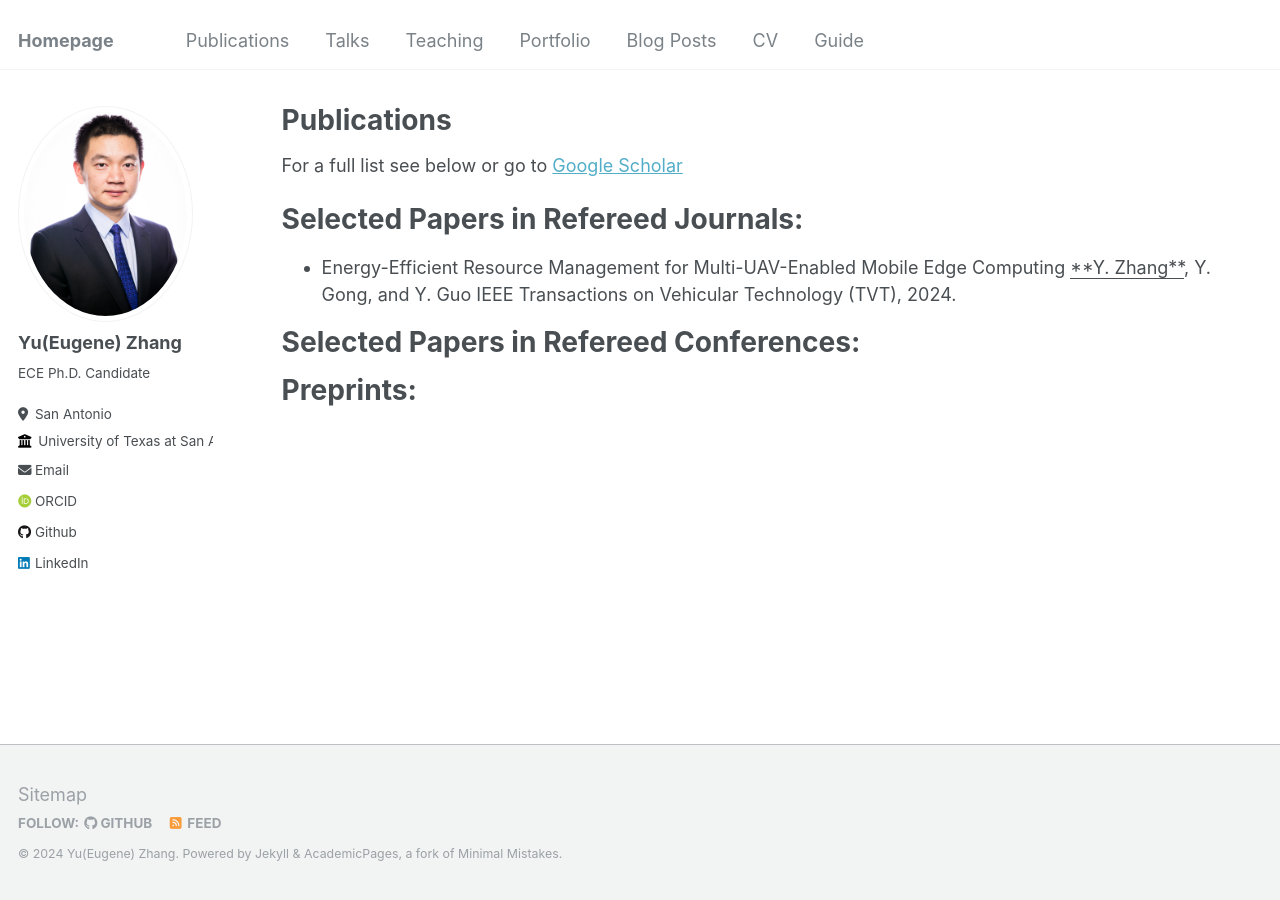
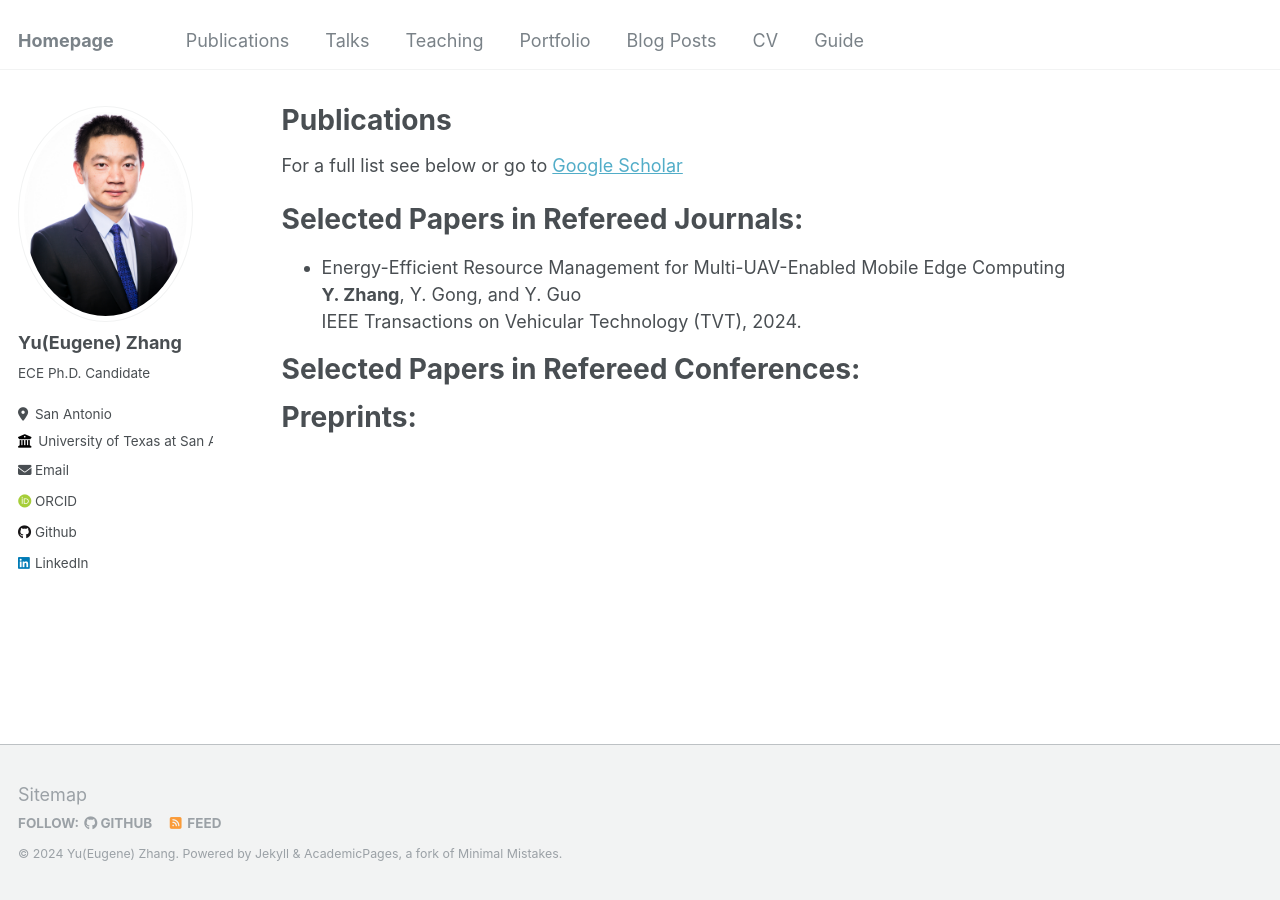
Before and after one commit to Yu-Zhang-Eugene/yu-zhang-eugene.github.io, a Jekyll site: the page built from _pages/publications.md, in a window 1280 px wide. Built offline with Jekyll 4.4.1, drawn with Linux system fonts in a browser that asks for light colours; some web fonts are replaced.

```diff
--- a/_pages/publications.md
+++ b/_pages/publications.md
@@ -12,7 +12,7 @@ Selected Papers in Refereed Journals:
 ======
 
 - Energy-Efficient Resource Management for Multi-UAV-Enabled Mobile Edge Computing
-  <u>**Y. Zhang**</u>, Y. Gong, and Y. Guo
+  __Y. Zhang__, Y. Gong, and Y. Guo
   IEEE Transactions on Vehicular Technology (TVT), 2024.
 
 
```
